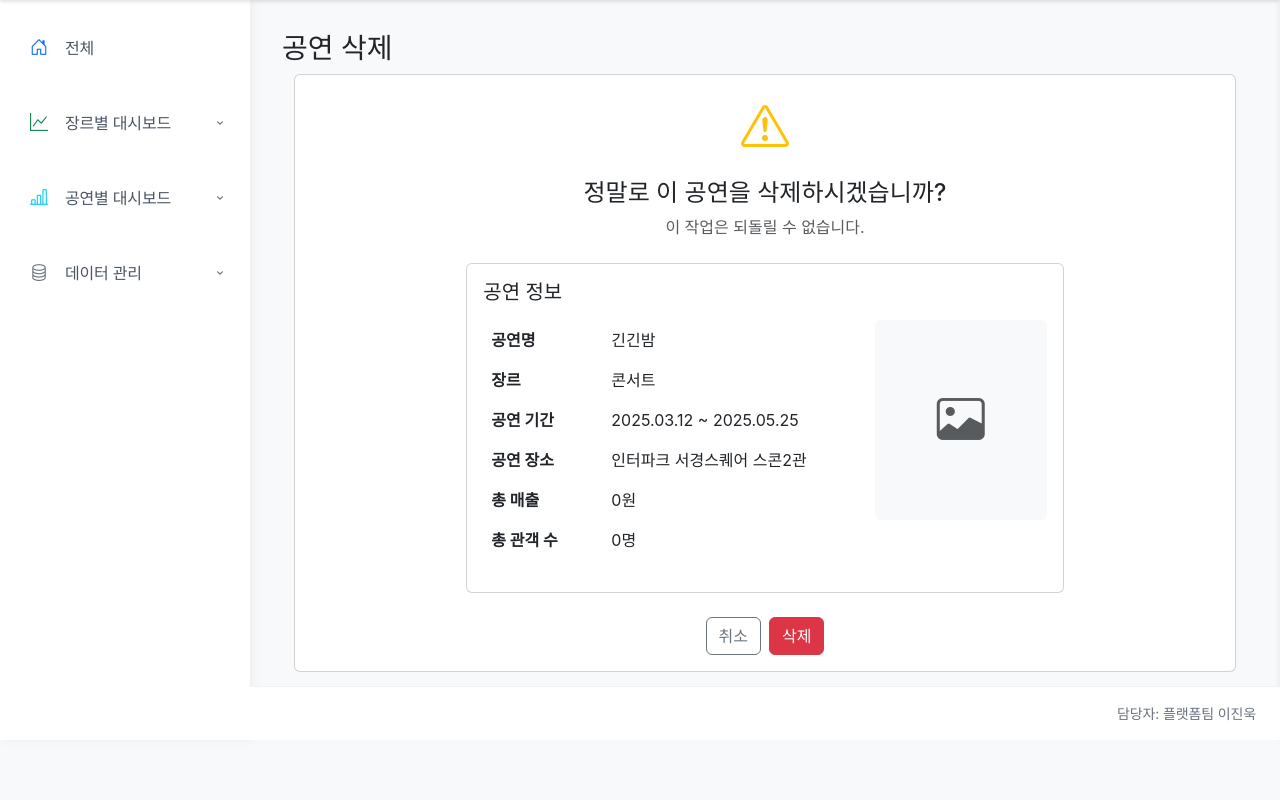
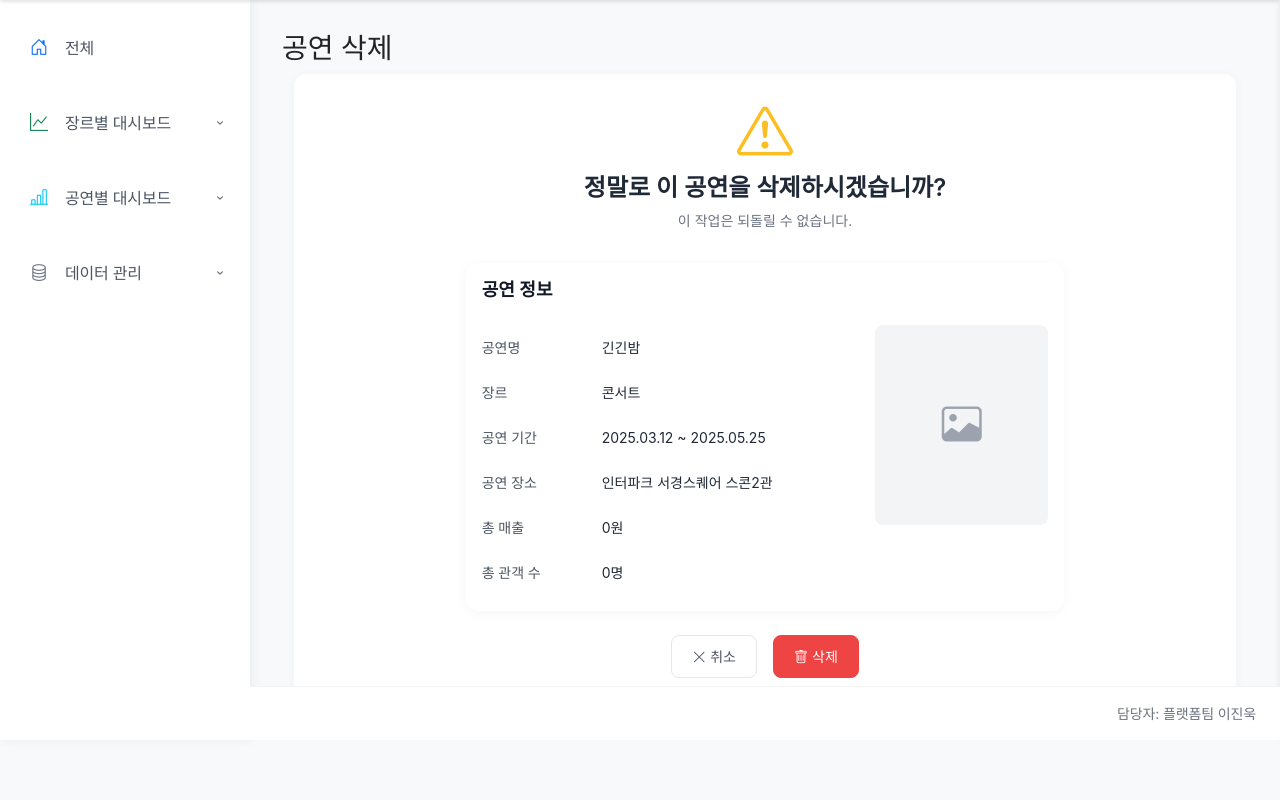
Before and after one commit to ts-agent/library-ai-agent, a Django app: page /data_analysis/performances/1/delete/ in a window 1280 px wide. Shown: the part 60-860 px from the top of the page. Run offline with Django 5.2, Linux system fonts and the light colour scheme; a user stored in the database is signed in; data comes from the database, SQL or seed files in the repository; some web fonts are replaced.

Commit message:
UI: 데이터 관리 > 공연 관리 수정, 삭제 UI/UX 고도화

```diff
--- a/data_analysis/templates/data_analysis/performance/confirm_delete.html
+++ b/data_analysis/templates/data_analysis/performance/confirm_delete.html
@@ -2,6 +2,151 @@
 {% load humanize %}
 
 {% block title %}공연 삭제 확인{% endblock %}
+
+{% block extra_css %}
+<style>
+    /* Font System */
+    body {
+        font-family: 'Pretendard', -apple-system, BlinkMacSystemFont, system-ui, Roboto, sans-serif;
+    }
+
+    /* Card Styles */
+    .card {
+        border: none;
+        border-radius: 12px;
+        box-shadow: 0 2px 12px rgba(0, 0, 0, 0.04);
+        transition: all 0.2s ease-in-out;
+    }
+
+    .card:hover {
+        box-shadow: 0 4px 18px rgba(0, 0, 0, 0.08);
+    }
+
+    /* Warning Icon */
+    .warning-icon {
+        font-size: 3.5rem;
+        color: #FBBF24;
+        margin-bottom: 1rem;
+        animation: pulse 2s infinite;
+    }
+
+    @keyframes pulse {
+        0% { transform: scale(1); }
+        50% { transform: scale(1.05); }
+        100% { transform: scale(1); }
+    }
+
+    /* Typography */
+    .delete-title {
+        color: #1F2937;
+        font-weight: 600;
+        font-size: 1.5rem;
+        margin-bottom: 0.5rem;
+    }
+
+    .delete-description {
+        color: #6B7280;
+        font-size: 0.875rem;
+        margin-bottom: 2rem;
+    }
+
+    .card-title {
+        color: #111827;
+        font-weight: 600;
+        font-size: 1.125rem;
+        margin-bottom: 1.5rem;
+    }
+
+    /* Table Styles */
+    .info-table {
+        margin-bottom: 0;
+    }
+
+    .info-table th {
+        color: #4B5563;
+        font-weight: 500;
+        padding: 0.75rem 0;
+        width: 120px;
+        font-size: 0.875rem;
+    }
+
+    .info-table td {
+        color: #1F2937;
+        padding: 0.75rem 0;
+        font-size: 0.875rem;
+    }
+
+    /* Image Styles */
+    .poster-image {
+        max-height: 200px;
+        border-radius: 8px;
+        box-shadow: 0 2px 8px rgba(0, 0, 0, 0.08);
+    }
+
+    .poster-placeholder {
+        height: 200px;
+        border-radius: 8px;
+        background-color: #F3F4F6;
+        display: flex;
+        align-items: center;
+        justify-content: center;
+    }
+
+    .poster-placeholder i {
+        font-size: 2.5rem;
+        color: #9CA3AF;
+    }
+
+    /* Button Styles */
+    .btn {
+        font-weight: 500;
+        padding: 0.625rem 1.25rem;
+        border-radius: 8px;
+        font-size: 0.875rem;
+        transition: all 0.2s ease-in-out;
+    }
+
+    .btn-outline-secondary {
+        color: #4B5563;
+        border-color: #E5E7EB;
+    }
+
+    .btn-outline-secondary:hover {
+        background-color: #F3F4F6;
+        color: #1F2937;
+        border-color: #D1D5DB;
+        transform: translateY(-1px);
+    }
+
+    .btn-danger {
+        background-color: #EF4444;
+        border-color: #EF4444;
+    }
+
+    .btn-danger:hover {
+        background-color: #DC2626;
+        border-color: #DC2626;
+        transform: translateY(-1px);
+    }
+
+    /* Responsive Adjustments */
+    @media (max-width: 768px) {
+        .card-body {
+            padding: 1.5rem;
+        }
+
+        .info-table th {
+            width: 100px;
+        }
+
+        .poster-image,
+        .poster-placeholder {
+            max-height: 160px;
+            margin-top: 1rem;
+        }
+    }
+</style>
+{% endblock %}
 
 {% block page_title %}
 <div class="d-flex justify-content-between align-items-center">
@@ -14,21 +159,21 @@
     <div class="card">
         <div class="card-body">
             <div class="text-center mb-4">
-                <i class="bi bi-exclamation-triangle text-warning" style="font-size: 3rem;"></i>
-                <h4 class="mt-3">정말로 이 공연을 삭제하시겠습니까?</h4>
-                <p class="text-muted">이 작업은 되돌릴 수 없습니다.</p>
+                <i class="bi bi-exclamation-triangle warning-icon"></i>
+                <h4 class="delete-title">정말로 이 공연을 삭제하시겠습니까?</h4>
+                <p class="delete-description">이 작업은 되돌릴 수 없습니다.</p>
             </div>
 
             <div class="row justify-content-center">
                 <div class="col-lg-8">
                     <div class="card mb-4">
                         <div class="card-body">
-                            <h5 class="card-title mb-3">공연 정보</h5>
+                            <h5 class="card-title">공연 정보</h5>
                             <div class="row">
                                 <div class="col-md-8">
-                                    <table class="table table-borderless">
+                                    <table class="table table-borderless info-table">
                                         <tr>
-                                            <th style="width: 120px;">공연명</th>
+                                            <th>공연명</th>
                                             <td>{{ performance.name }}</td>
                                         </tr>
                                         <tr>
@@ -57,12 +202,10 @@
                                     {% if performance.poster %}
                                     <img src="{{ performance.poster.url }}"
                                          alt="{{ performance.name }} 포스터"
-                                         class="img-fluid rounded"
-                                         style="max-height: 200px;">
+                                         class="img-fluid poster-image">
                                     {% else %}
-                                    <div class="d-flex align-items-center justify-content-center bg-light rounded"
-                                         style="height: 200px;">
-                                        <i class="bi bi-image text-muted" style="font-size: 3rem;"></i>
+                                    <div class="poster-placeholder">
+                                        <i class="bi bi-image"></i>
                                     </div>
                                     {% endif %}
                                 </div>
@@ -72,9 +215,13 @@
 
                     <form method="post" class="text-center">
                         {% csrf_token %}
-                        <div class="d-flex justify-content-center gap-2">
-                            <a href="{% url 'data_analysis:performance_list' %}" class="btn btn-outline-secondary">취소</a>
-                            <button type="submit" class="btn btn-danger">삭제</button>
+                        <div class="d-flex justify-content-center gap-3">
+                            <a href="{% url 'data_analysis:performance_list' %}" class="btn btn-outline-secondary">
+                                <i class="bi bi-x-lg me-1"></i>취소
+                            </a>
+                            <button type="submit" class="btn btn-danger">
+                                <i class="bi bi-trash me-1"></i>삭제
+                            </button>
                         </div>
                     </form>
                 </div>
```
Also changed, not shown: data_analysis/templates/data_analysis/performance/form.html (+140 -10 lines).
